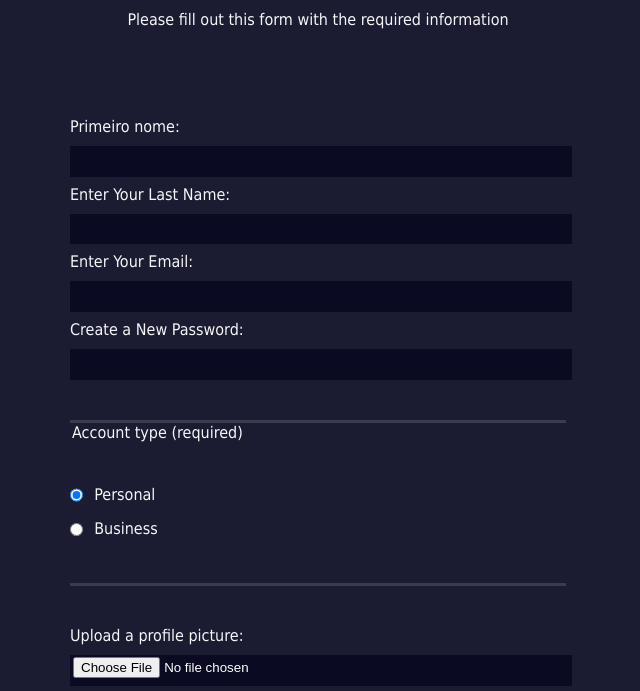
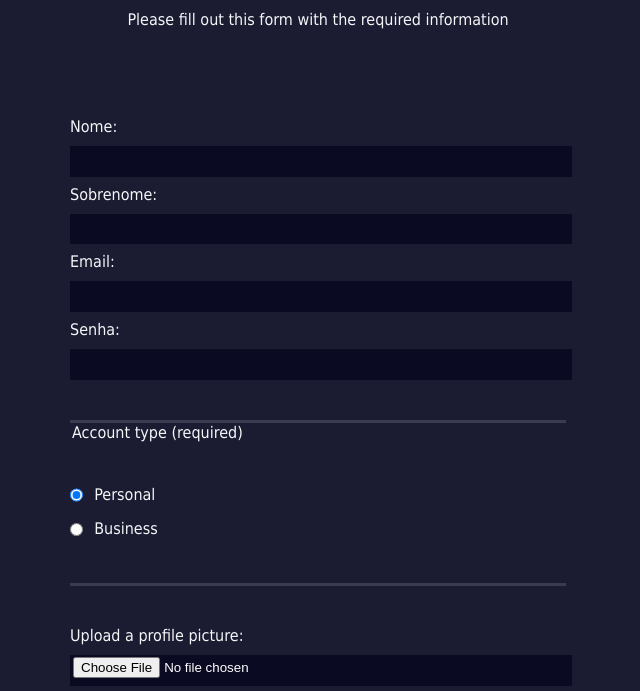
Before and after one commit to johnsilverio/registrationForm, a plain HTML site: page index.html in a window 1280 px wide. Shown: the part 92-783 px from the top of the page, without its empty margins (322-962 px from the left). Drawn offline with Linux system fonts and the light colour scheme.

Commit message:
Tradução do primeiro fieldset para português

```diff
--- a/index.html
+++ b/index.html
@@ -11,10 +11,10 @@
     <p>Please fill out this form with the required information</p>
     <form action="https://register-demo.freecodecamp.org" method="post">
      <fieldset>
-        <label for="first-name">Primeiro nome: <input id="first-name" type="text" name="lastNameUsr" value="" required /></label>
-        <label for="last-name">Enter Your Last Name: <input id="last-name" type="text" name="nameUsr" value="" required /></label>
-        <label for="email">Enter Your Email: <input id="email" type="email" name="emailUsr" value="" required /></label>
-        <label for="new-password">Create a New Password: <input id="new-password"  type="password" name="passwordUsr" value="" required pattern="[a-z0-5]{8,}" /></label>
+        <label for="first-name">Nome: <input id="first-name" type="text" name="lastNameUsr" value="" required /></label>
+        <label for="last-name">Sobrenome: <input id="last-name" type="text" name="nameUsr" value="" required /></label>
+        <label for="email">Email: <input id="email" type="email" name="emailUsr" value="" required /></label>
+        <label for="new-password">Senha: <input id="new-password"  type="password" name="passwordUsr" value="" required pattern="[a-z0-5]{8,}" /></label>
      </fieldset>
      <fieldset>
         <legend>Account type (required)</legend>
```
